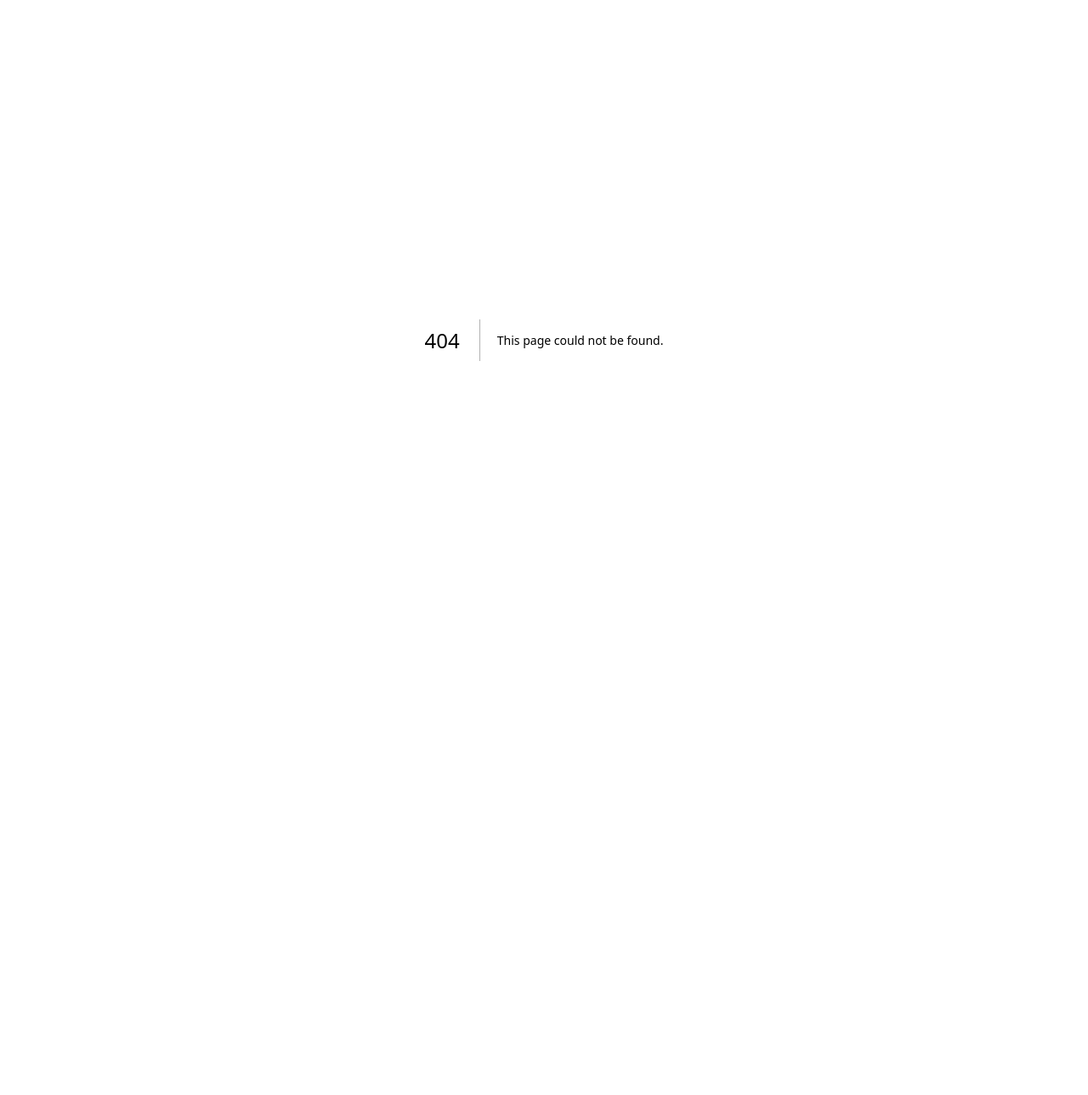
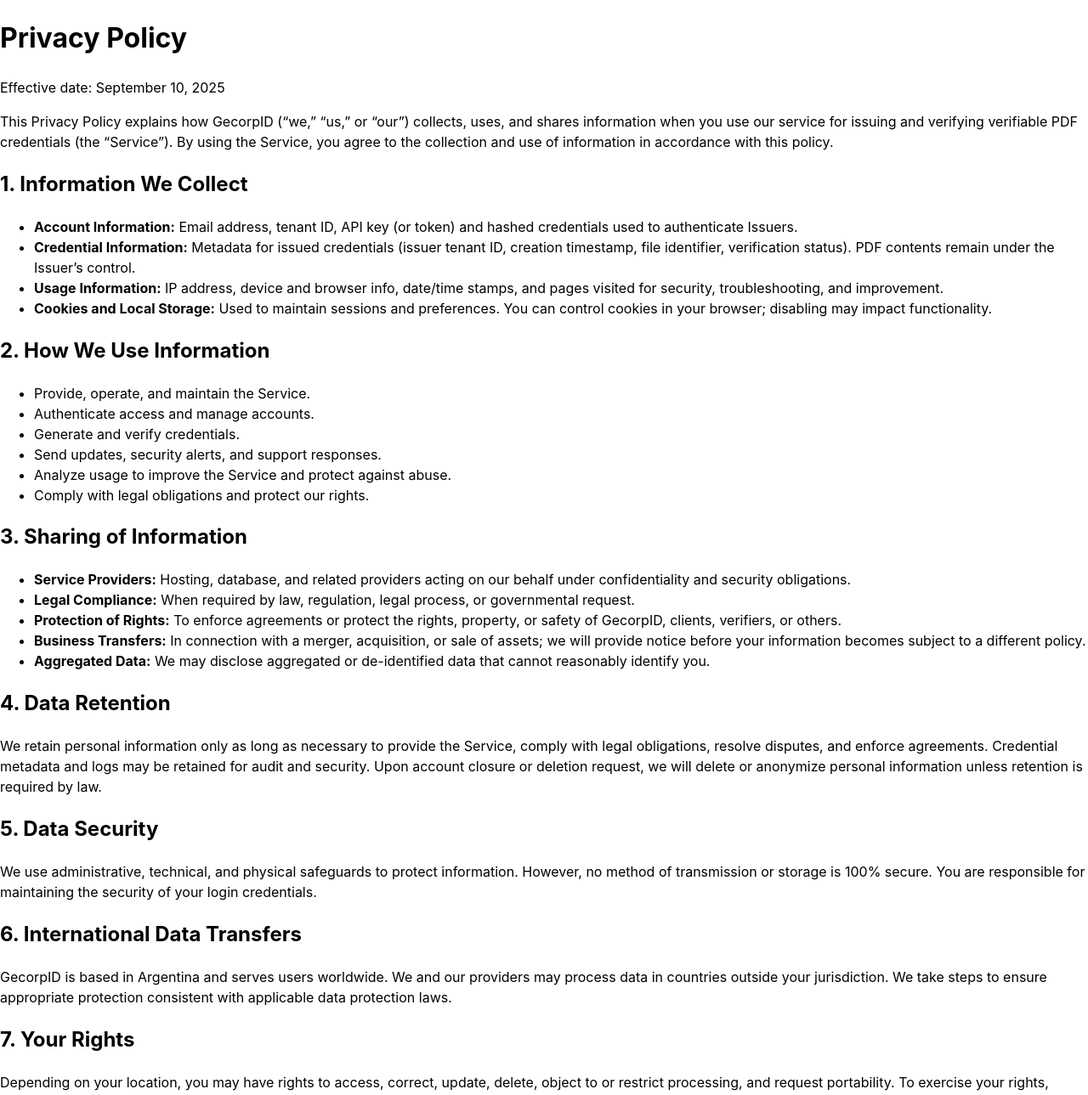
Before and after one commit to nahuelaquiles/gecorpid-vc, a Next.js app: page /privacy in a window 1280 px wide. Before the commit this address had no page. Shown: the top 1289 px of the page at 85% size. Before the commit the page ends 800 px from the top, so only its background shows below. Built offline with nearby package versions, Linux system fonts and the light colour scheme.

Commit message:
Create page.tsx

```diff
--- /dev/null
+++ b/src/app/privacy/page.tsx
@@ -0,0 +1,137 @@
+// Privacy Policy page for GecorpID
+// Place this file at src/app/privacy/page.tsx
+
+import React from 'react';
+
+export const metadata = {
+  title: 'Privacy Policy | GecorpID',
+  description:
+    'GecorpID Privacy Policy: what we collect, how we use data, retention, security, and international transfers.',
+};
+
+export default function PrivacyPage() {
+  return (
+    <main className="max-w-4xl mx-auto px-6 py-12">
+      <h1 className="text-3xl font-semibold mb-4">Privacy Policy</h1>
+      <p className="italic mb-6">Effective date: September 10, 2025</p>
+
+      <p className="mb-4">
+        This Privacy Policy explains how GecorpID (“we,” “us,” or “our”) collects, uses, and shares
+        information when you use our service for issuing and verifying verifiable PDF credentials
+        (the “Service”). By using the Service, you agree to the collection and use of information in
+        accordance with this policy.
+      </p>
+
+      <h2 className="text-xl font-semibold mt-8 mb-2">1. Information We Collect</h2>
+      <ul className="list-disc pl-6 mb-4 space-y-2">
+        <li>
+          <strong>Account Information:</strong> Email address, tenant ID, API key (or token) and
+          hashed credentials used to authenticate Issuers.
+        </li>
+        <li>
+          <strong>Credential Information:</strong> Metadata for issued credentials (issuer tenant
+          ID, creation timestamp, file identifier, verification status). PDF contents remain under
+          the Issuer’s control.
+        </li>
+        <li>
+          <strong>Usage Information:</strong> IP address, device and browser info, date/time stamps,
+          and pages visited for security, troubleshooting, and improvement.
+        </li>
+        <li>
+          <strong>Cookies and Local Storage:</strong> Used to maintain sessions and preferences.
+          You can control cookies in your browser; disabling may impact functionality.
+        </li>
+      </ul>
+
+      <h2 className="text-xl font-semibold mt-6 mb-2">2. How We Use Information</h2>
+      <ul className="list-disc pl-6 mb-4 space-y-2">
+        <li>Provide, operate, and maintain the Service.</li>
+        <li>Authenticate access and manage accounts.</li>
+        <li>Generate and verify credentials.</li>
+        <li>Send updates, security alerts, and support responses.</li>
+        <li>Analyze usage to improve the Service and protect against abuse.</li>
+        <li>Comply with legal obligations and protect our rights.</li>
+      </ul>
+
+      <h2 className="text-xl font-semibold mt-6 mb-2">3. Sharing of Information</h2>
+      <ul className="list-disc pl-6 mb-4 space-y-2">
+        <li>
+          <strong>Service Providers:</strong> Hosting, database, and related providers acting on our
+          behalf under confidentiality and security obligations.
+        </li>
+        <li>
+          <strong>Legal Compliance:</strong> When required by law, regulation, legal process, or
+          governmental request.
+        </li>
+        <li>
+          <strong>Protection of Rights:</strong> To enforce agreements or protect the rights,
+          property, or safety of GecorpID, clients, verifiers, or others.
+        </li>
+        <li>
+          <strong>Business Transfers:</strong> In connection with a merger, acquisition, or sale of
+          assets; we will provide notice before your information becomes subject to a different
+          policy.
+        </li>
+        <li>
+          <strong>Aggregated Data:</strong> We may disclose aggregated or de-identified data that
+          cannot reasonably identify you.
+        </li>
+      </ul>
+
+      <h2 className="text-xl font-semibold mt-6 mb-2">4. Data Retention</h2>
+      <p className="mb-4">
+        We retain personal information only as long as necessary to provide the Service, comply with
+        legal obligations, resolve disputes, and enforce agreements. Credential metadata and logs
+        may be retained for audit and security. Upon account closure or deletion request, we will
+        delete or anonymize personal information unless retention is required by law.
+      </p>
+
+      <h2 className="text-xl font-semibold mt-6 mb-2">5. Data Security</h2>
+      <p className="mb-4">
+        We use administrative, technical, and physical safeguards to protect information. However,
+        no method of transmission or storage is 100% secure. You are responsible for maintaining the
+        security of your login credentials.
+      </p>
+
+      <h2 className="text-xl font-semibold mt-6 mb-2">6. International Data Transfers</h2>
+      <p className="mb-4">
+        GecorpID is based in Argentina and serves users worldwide. We and our providers may process
+        data in countries outside your jurisdiction. We take steps to ensure appropriate protection
+        consistent with applicable data protection laws.
+      </p>
+
+      <h2 className="text-xl font-semibold mt-6 mb-2">7. Your Rights</h2>
+      <p className="mb-4">
+        Depending on your location, you may have rights to access, correct, update, delete, object
+        to or restrict processing, and request portability. To exercise your rights, contact{' '}
+        <a href="mailto:privacy@gecorpid.com" className="text-blue-600 hover:underline">
+          privacy@gecorpid.com
+        </a>
+        . We will respond as required by law.
+      </p>
+
+      <h2 className="text-xl font-semibold mt-6 mb-2">8. Children’s Privacy</h2>
+      <p className="mb-4">
+        The Service is not directed to children under 16, and we do not knowingly collect personal
+        data from children. If we learn that a child under 16 has provided personal information, we
+        will delete it.
+      </p>
+
+      <h2 className="text-xl font-semibold mt-6 mb-2">9. Changes to This Policy</h2>
+      <p className="mb-4">
+        We may update this Privacy Policy from time to time. If we make material changes, we will
+        post the updated policy or notify you by other appropriate means. Continued use after the
+        effective date constitutes acceptance.
+      </p>
+
+      <h2 className="text-xl font-semibold mt-6 mb-2">10. Contact Us</h2>
+      <p className="mb-4">
+        Questions about this Policy or our data practices? Contact{' '}
+        <a href="mailto:privacy@gecorpid.com" className="text-blue-600 hover:underline">
+          privacy@gecorpid.com
+        </a>
+        .
+      </p>
+    </main>
+  );
+}
```
